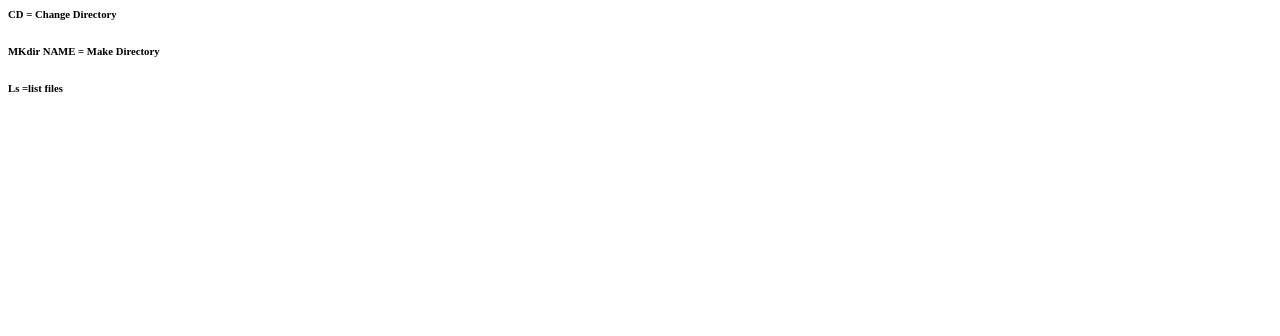
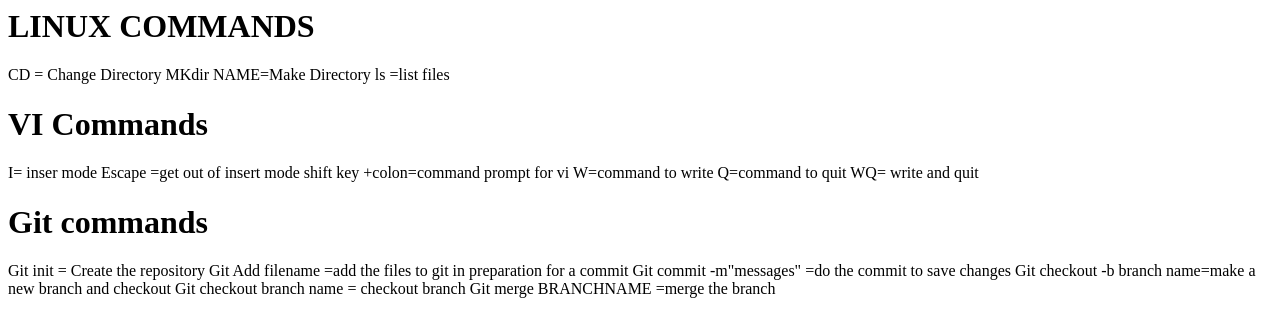
Before and after one commit to shilpa271/IS601FirstWebsite, a plain HTML site: page index.html in a window 1280 px wide. Drawn offline with Linux system fonts and the light colour scheme.

Commit message:
added all the section

```diff
--- a/index.html
+++ b/index.html
@@ -1,10 +1,29 @@
 <html>
 	<head>
-		<title>Linux Commands</title>
+		<title>Liux Commands</title>
 	</head>
-	<body>	<h6>CD =  Change Directory</h6>
-		<h6>MKdir NAME = Make Directory</h6>
-		<h6>Ls =list files</h6>
+	<body>	<h1>LINUX COMMANDS</h1>
+		<p>CD = Change Directory
 
+	MKdir 	NAME=Make Directory
+	ls =list files</p>
+
+		<h1>VI Commands</h1>
+		<p>I= inser mode
+		Escape =get out of insert mode
+		shift key
+		+colon=command prompt for vi
+		W=command to write
+		Q=command to quit
+		WQ= write and quit
+		</p>
+		<h1>Git commands</h1>
+		<p>Git init = Create the repository
+		Git Add filename =add the files to git in preparation for a commit
+		Git commit -m"messages" =do the commit to save changes
+		Git checkout -b branch name=make a new branch and checkout
+Git checkout branch name = checkout branch
+Git merge BRANCHNAME =merge the branch </p>
 	</body>
+
 </html>
```
